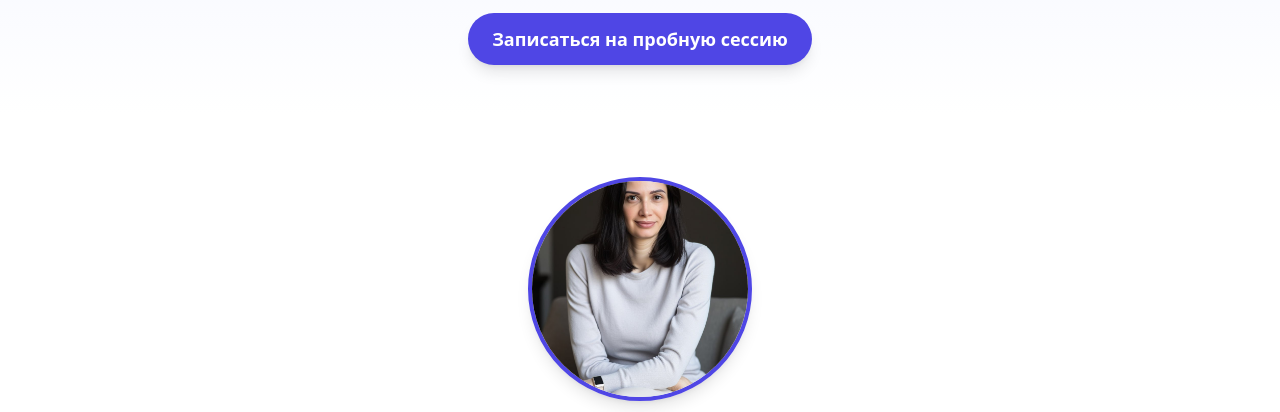
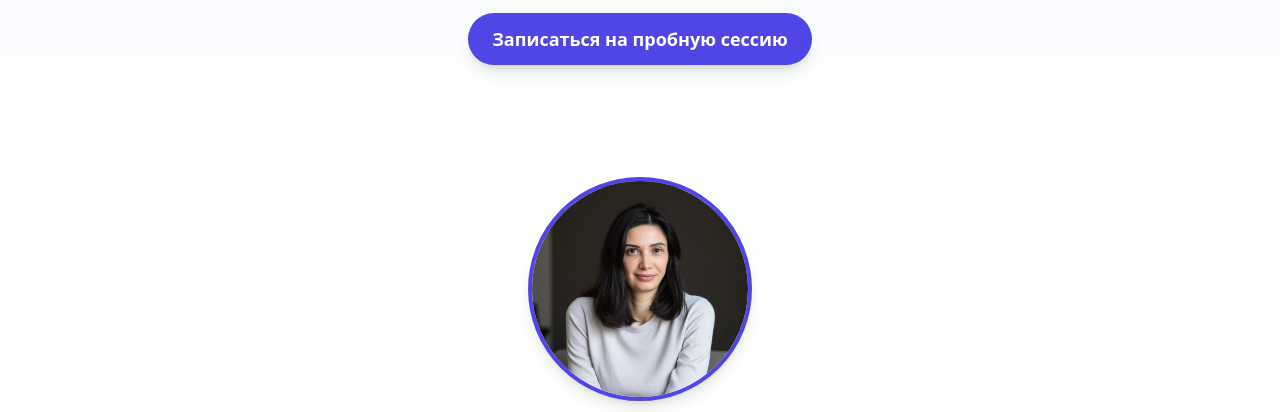
Before and after one commit to yafiknet/psychologist-landing, a plain HTML site: page index.html in a window 1280 px wide. Shown: the part 239-651 px from the top of the page. Drawn offline with nearby package versions, Linux system fonts and the light colour scheme.

Commit message:
Update index.html

```diff
--- a/index.html
+++ b/index.html
@@ -23,7 +23,7 @@
     <div class="max-w-4xl mx-auto px-4 text-center">
       <div class="flex flex-col items-center mb-6">
         <div class="w-40 h-40 sm:w-48 sm:h-48 md:w-56 md:h-56 rounded-full overflow-hidden border-4 border-indigo-600 shadow-lg mb-4">
-          <img src="photo.jpg" alt="Фото Ольги" class="object-cover object-center w-full h-full">
+          <img src="photo.jpg" alt="Фото Ольги" class="object-cover object-top w-full h-full">
         </div>
         <h2 class="text-3xl font-extrabold mb-4">Здравствуйте, я Ольга</h2>
       <p class="mb-4">Я практикующий психолог, работающий онлайн. Моя специализация:</p>
```
